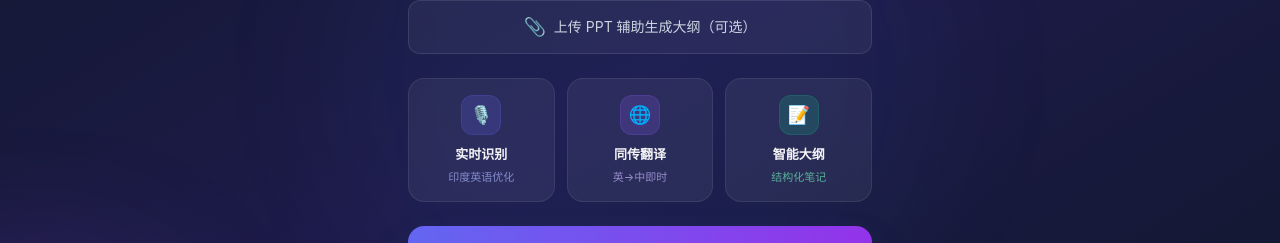
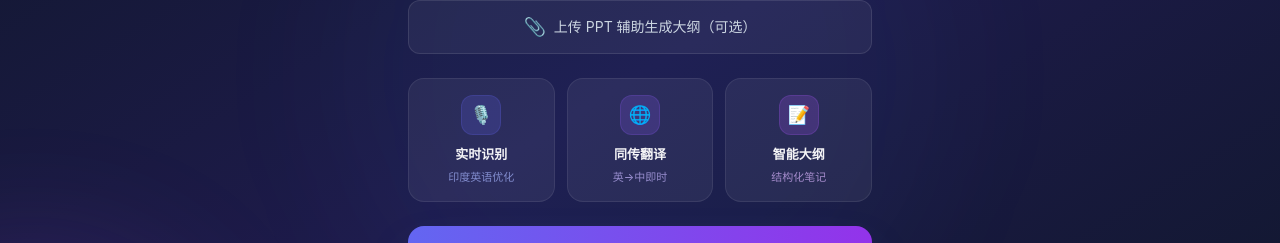
Before and after one commit to Stevenchen213/lecture-note, a React (Vite) app: page / in a window 1280 px wide. Shown: the part 326-569 px from the top of the page. Built offline with nearby package versions, Linux system fonts and the light colour scheme; no server answers; the HTML template or start-up script is replaced by a standard one.

Commit message:
fix: change outline card accent from emerald to purple for color consistency

```diff
--- a/src/components/StartScreen.jsx
+++ b/src/components/StartScreen.jsx
@@ -126,7 +126,7 @@ export default function StartScreen({ onStart, onViewHistory, error, wakingUp })
           {[
             { icon: '🎙️', label: '实时识别', desc: '印度英语优化', color: 'indigo' },
             { icon: '🌐', label: '同传翻译', desc: '英→中即时', color: 'violet' },
-            { icon: '📝', label: '智能大纲', desc: '结构化笔记', color: 'emerald' },
+            { icon: '📝', label: '智能大纲', desc: '结构化笔记', color: 'purple' },
           ].map((f) => (
             <div
               key={f.label}
@@ -140,11 +140,11 @@ export default function StartScreen({ onStart, onViewHistory, error, wakingUp })
               <div className={`inline-flex items-center justify-center w-10 h-10 rounded-xl mb-2.5
                               ${f.color === 'indigo' ? 'bg-indigo-500/20 text-indigo-400' : ''}
                               ${f.color === 'violet' ? 'bg-violet-500/20 text-violet-400' : ''}
-                              ${f.color === 'emerald' ? 'bg-emerald-500/20 text-emerald-400' : ''}
+                              ${f.color === 'purple' ? 'bg-purple-500/20 text-purple-400' : ''}
                               ring-1 ring-inset
                               ${f.color === 'indigo' ? 'ring-indigo-500/20' : ''}
                               ${f.color === 'violet' ? 'ring-violet-500/20' : ''}
-                              ${f.color === 'emerald' ? 'ring-emerald-500/20' : ''}
+                              ${f.color === 'purple' ? 'ring-purple-500/20' : ''}
                               group-hover:scale-110 transition-transform duration-300`}>
                 <span className="text-lg">{f.icon}</span>
               </div>
@@ -152,7 +152,7 @@ export default function StartScreen({ onStart, onViewHistory, error, wakingUp })
               <div className={`text-[11px] font-medium
                               ${f.color === 'indigo' ? 'text-indigo-300/70' : ''}
                               ${f.color === 'violet' ? 'text-violet-300/70' : ''}
-                              ${f.color === 'emerald' ? 'text-emerald-300/70' : ''}`}>
+                              ${f.color === 'purple' ? 'text-purple-300/70' : ''}`}>
                 {f.desc}
               </div>
             </div>
```
